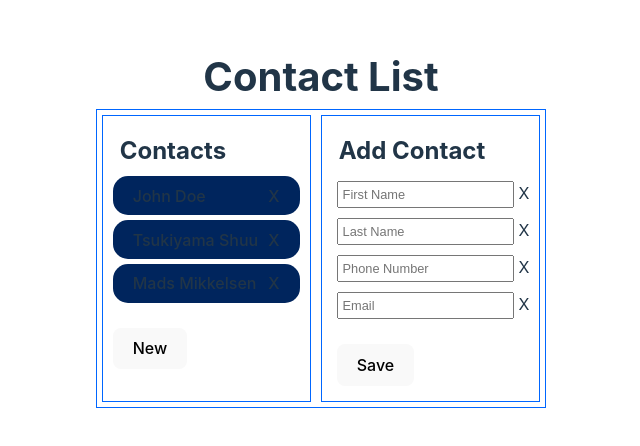
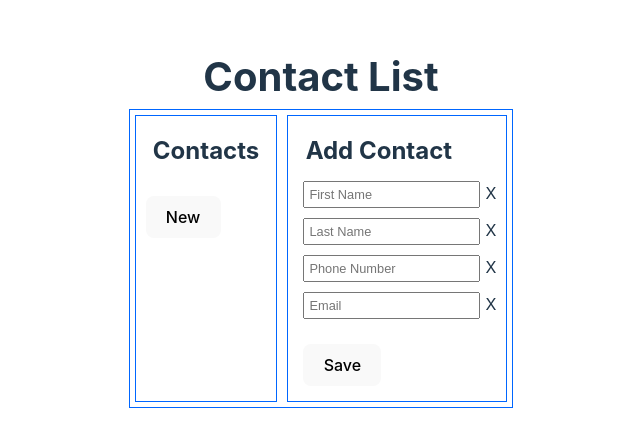
Before and after one commit to MykhCher/contact-list, a React (Vite) app: page / in a window 1280 px wide. Shown: the part 182-628 px from the top of the page, without its empty margins (319-959 px from the left). Built offline with nearby package versions, Linux system fonts and the light colour scheme.

Commit message:
save to localStorage

```diff
--- a/src/App.jsx
+++ b/src/App.jsx
@@ -10,31 +10,18 @@ import './App.css';
 class App extends Component {
 
   state = {
-    contacts: [
-      {
-        id: 1,
-        fName: 'John',
-        lName: 'Doe',
-        phone: '+380509999999',
-        email: 'johndoe@example.com',
-      },
-      {
-        id: 2,
-        fName: 'Tsukiyama',
-        lName: 'Shuu',
-        phone: '+420509875624',
-        email: 'legourmet@example.com',
-      },
-      {
-        id: 3,
-        fName: 'Mads',
-        lName: 'Mikkelsen',
-        phone: '+450504567890',
-        email: 'madsmikkelsen@example.com',
-      },
-    ],
+    contacts: [],
     editContact: this.createEmptyContact(),
   };
+
+  componentDidMount() {
+    const contacts = JSON.parse(localStorage.getItem('contacts'));
+    if (!contacts) {
+      this.setState({contacts: []});
+    } else {
+      this.setState({contacts: [...contacts]})
+    }
+  }
 
   createEmptyContact() {
     return {
@@ -58,23 +45,33 @@ class App extends Component {
     if (!contact.id) {
       contact.id = nanoid();
       this.setState((state) => {
-        return {contacts: [...state.contacts, contact]}
+        const newContacts = [...state.contacts, contact];
+        this.saveContacts(newContacts);
+        return {contacts: newContacts}
       });
     }
     this.setState(
       (state) => {
-        return {contacts: state.contacts.map((oldContact) => oldContact.id === contact.id ? contact : oldContact)}
+        const newContacts = state.contacts.map((oldContact) => oldContact.id === contact.id ? contact : oldContact);
+        this.saveContacts(newContacts);
+        return {contacts: newContacts}
       }
     )
   }
 
   deleteContact = (id) => {
     this.setState((state) => {
+      const newContacts = state.contacts.filter((contact) => contact.id !== id);
+      this.saveContacts(newContacts);
       return {
-        contacts: state.contacts.filter((contact) => contact.id !== id),
+        contacts: newContacts,
         editContact: state.editContact.id === id ? this.createEmptyContact() : state.editContact
       }
     });
+  }
+
+  saveContacts = (contacts) => {
+    localStorage.setItem('contacts', JSON.stringify(contacts));
   }
 
   render() {
```
